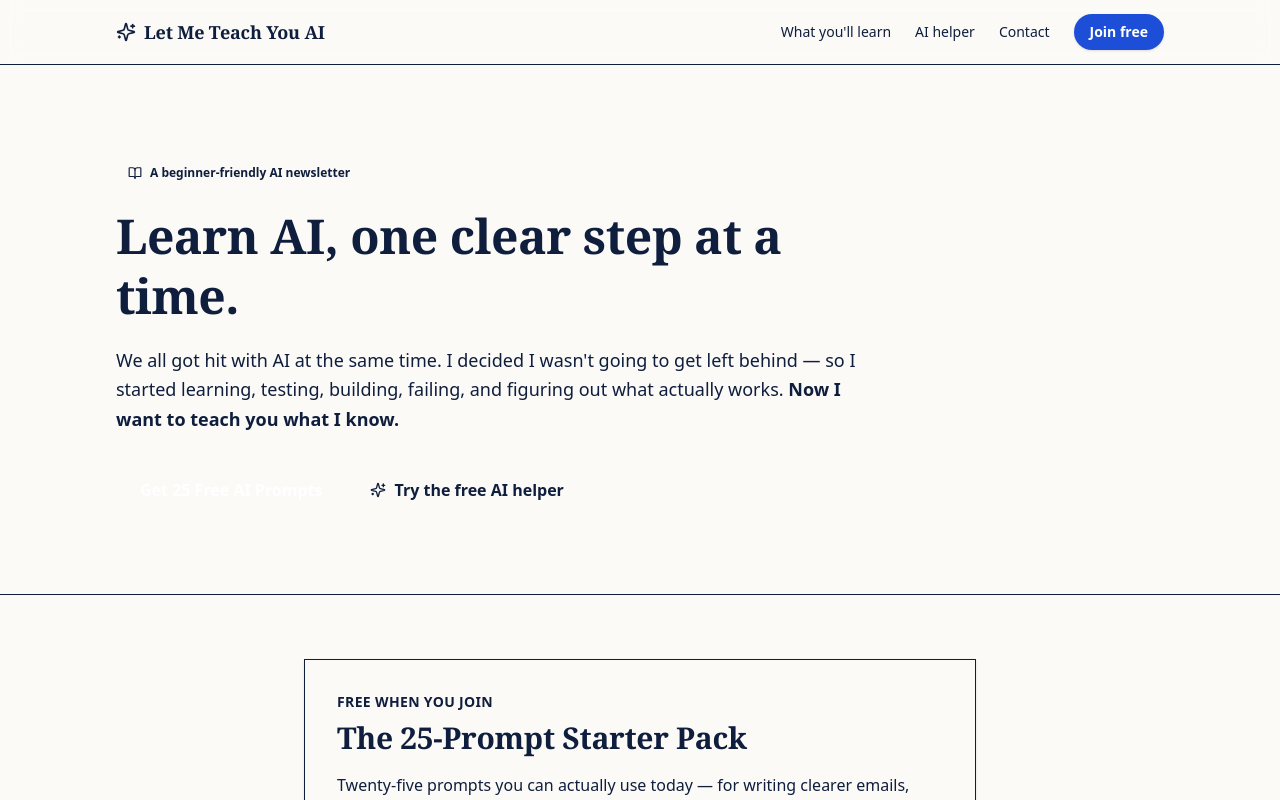
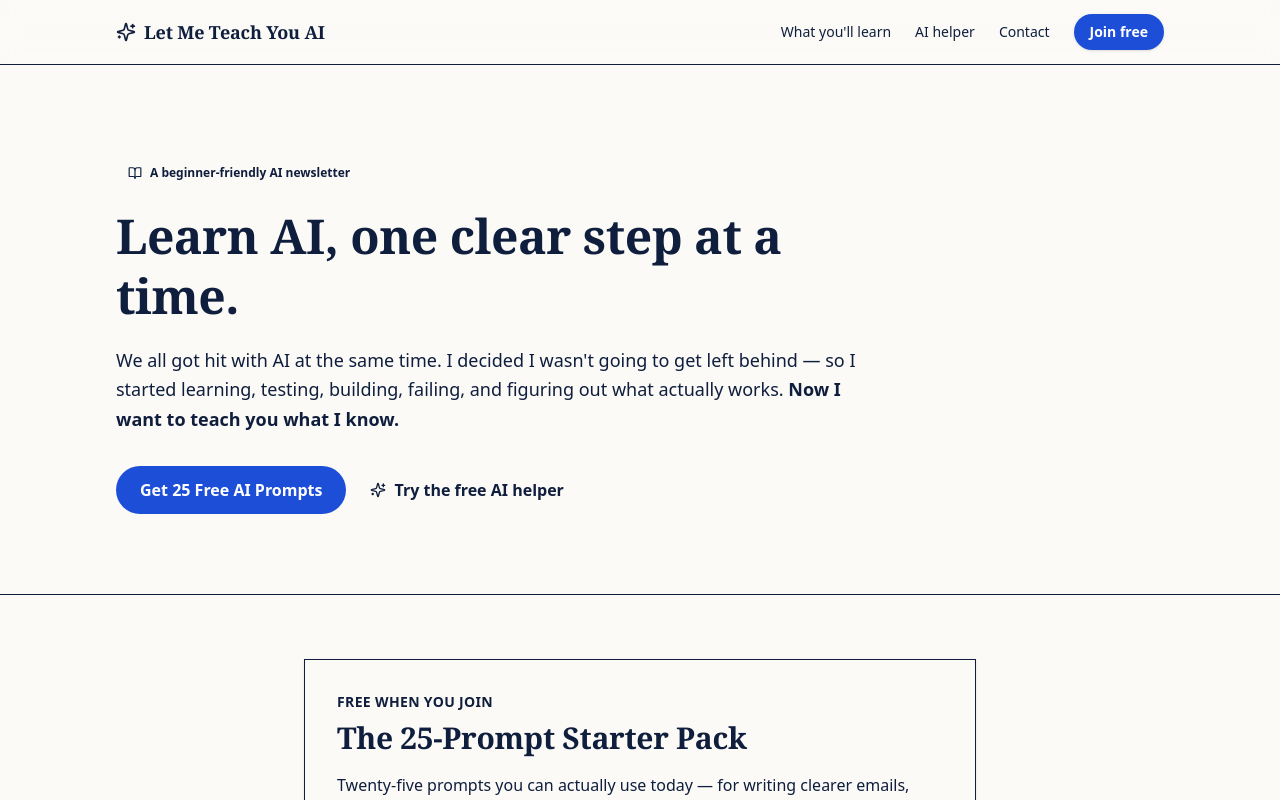
Before and after one commit to DopestT/Let-Me-Teach-You-AI, a Next.js app: page / in a window 1280 px wide. Shown: the top 800 px of the page. Built offline with nearby package versions, Linux system fonts and the light colour scheme; no server answers.

Commit message:
Fix primary hero CTA contrast

```diff
--- a/app/globals.css
+++ b/app/globals.css
@@ -58,6 +58,17 @@ section[id] {
   scroll-margin-top: 5.5rem;
 }
 
+/* Safari/Tailwind fallback for the primary hero CTA. */
+a[href="#join"] {
+  background-color: #1d4ed8;
+  color: #ffffff;
+}
+
+a[href="#join"]:hover,
+a[href="#join"]:focus-visible {
+  background-color: #1740b3;
+}
+
 h1,
 h2,
 h3,
```
